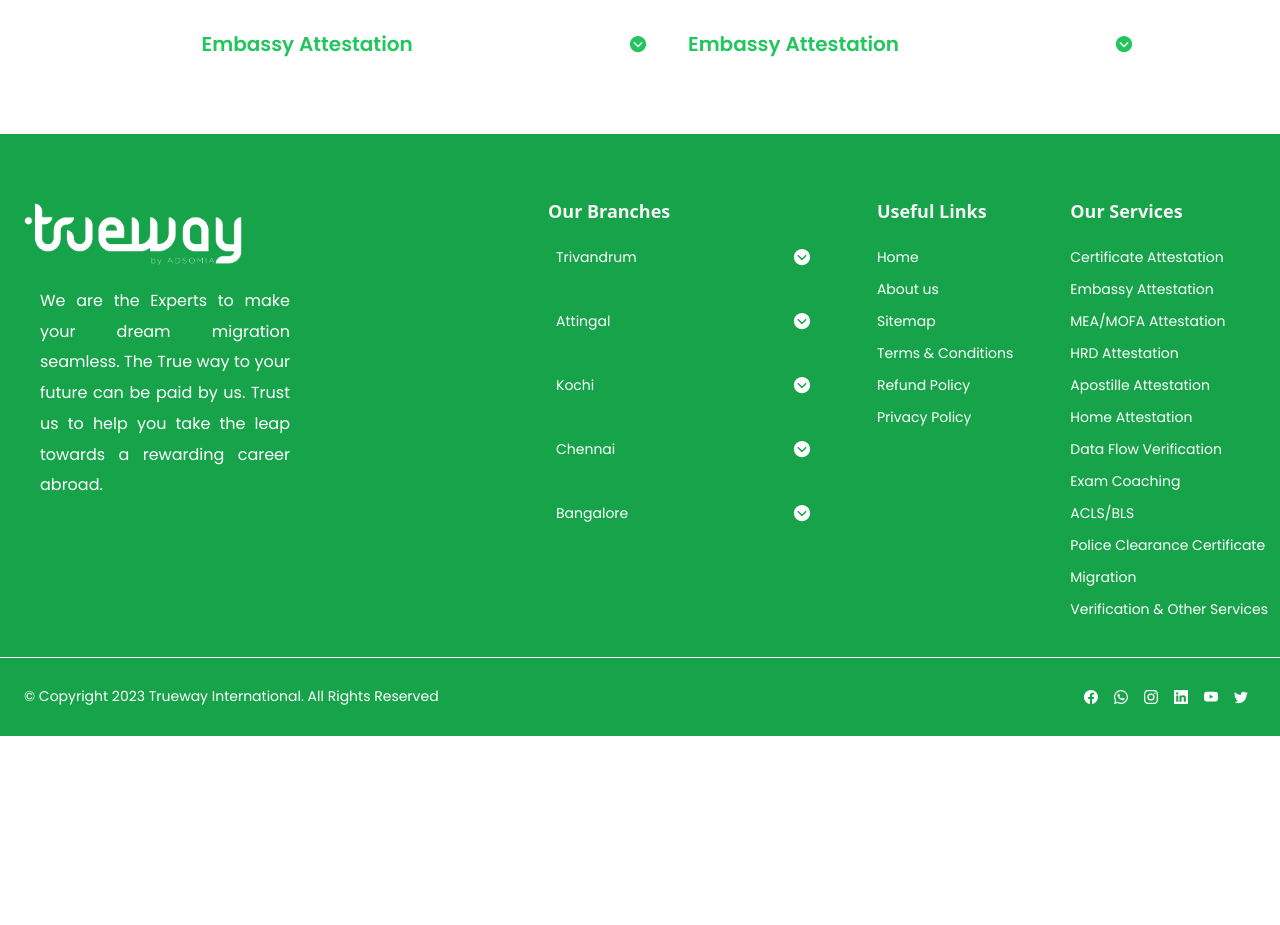
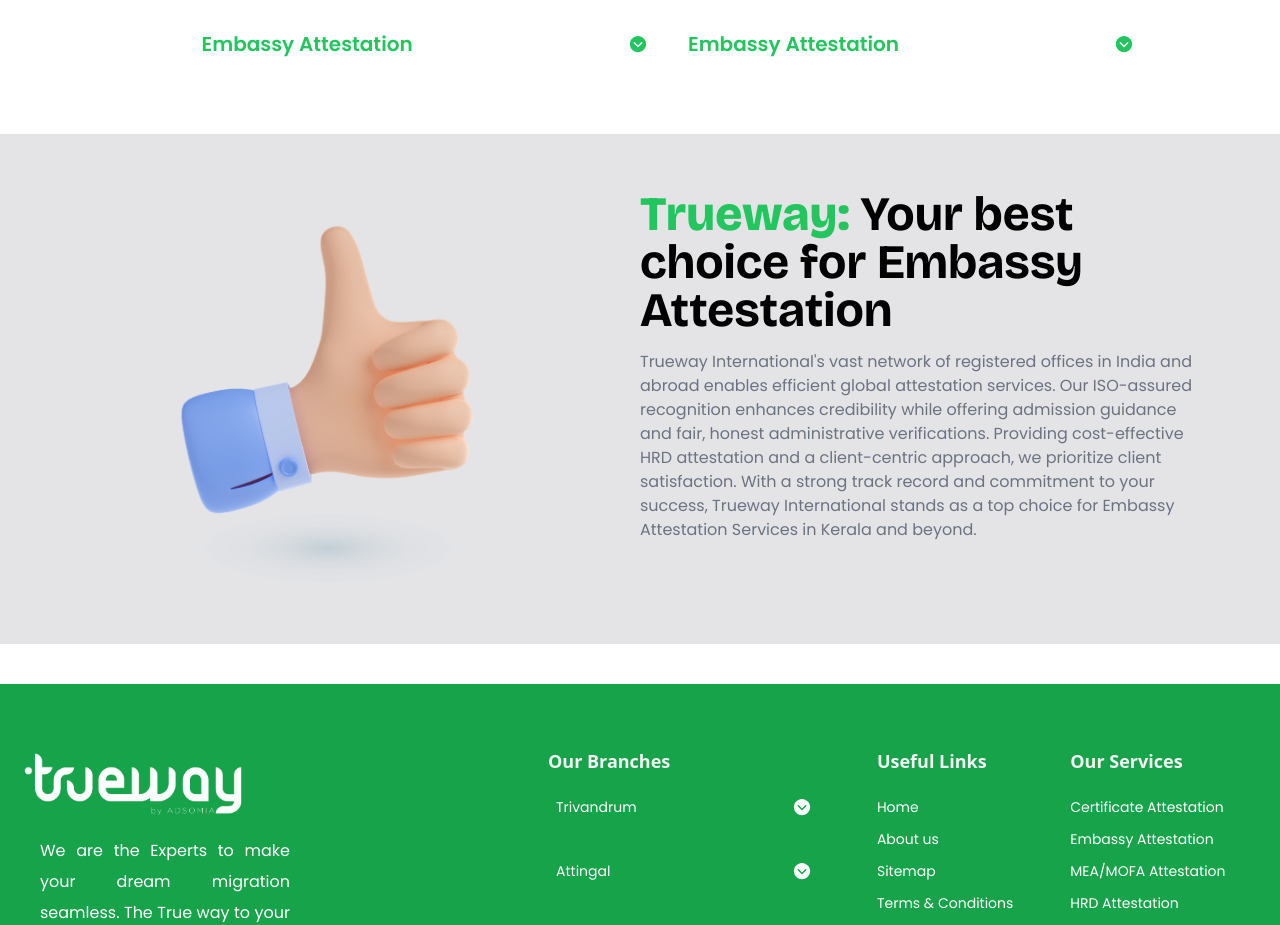
Before and after one commit to Truwayinternational/Trueway-Website, a React (Create React App) app: page /embassyAttestation in a window 1280 px wide. Shown: the part 5760-6685 px from the top of the page. Before the commit the page ends 6496 px from the top, so only its background shows below. Built offline with nearby package versions, Linux system fonts and the light colour scheme.

Commit message:
Trureway  Your best choice section created

```diff
--- a/src/Pages/OtherServices/Embassy Attestation/EmbassyAttestation_index.js
+++ b/src/Pages/OtherServices/Embassy Attestation/EmbassyAttestation_index.js
@@ -5,6 +5,7 @@ import PurposesOfEmbassyAttestation from './PurposesOfEmbassyAttestation'
 import PopulerContries from './PopulerContries'
 import PopularContreisCardMob from './PopularContreisCardMob'
 import HowDoIGet from './HowDoIGet'
+import YourBestChoice from './YourBestChoice'
 
 function EmbassyAttestation_index() {
   return (
@@ -15,6 +16,7 @@ function EmbassyAttestation_index() {
         <PopulerContries />  {/*  countries in Large screen size */}
         <PopularContreisCardMob /> {/*  countries in mobile screen size */}
         <HowDoIGet />
+        <YourBestChoice />
     </div>
   )
 }
--- /dev/null
+++ b/src/Pages/OtherServices/Embassy Attestation/YourBestChoice.js
@@ -0,0 +1,24 @@
+import React from 'react'
+import thumb_img from '../../../Assets/ISO/thumb.png'
+
+function YourBestChoice() {
+  return (
+    <div>
+        <div className='flex justify-center items-center bg-zinc-200 h-full w-full my-10'>
+            <div className='grid md:grid-cols-2 max-w-[1280px] py-10 '>
+                <div className='md:pt-10 lg:pl-32'>
+                    <img className='lg:w-[400px] px-10' src={thumb_img} alt="thumb_img" />
+                </div>
+                <div className='flex flex-col lg:pr-20 md:pr-10 pr-4 md:px-0  px-5'>
+                    <h1 className='text-4xl py-4 md:text-5xl font-HeadingFont font-bold '> <b className='text-green-500'> Trueway:</b> Your best choice for Embassy Attestation</h1>
+                    <p className='text-gray-500 font-poppins '>
+                    Trueway International's vast network of registered offices in India and abroad enables efficient global attestation services. Our ISO-assured recognition enhances credibility while offering admission guidance and fair, honest administrative verifications. Providing cost-effective HRD attestation and a client-centric approach, we prioritize client satisfaction. With a strong track record and commitment to your success, Trueway International stands as a top choice for Embassy Attestation Services in Kerala and beyond.
+                    </p>
+                </div>
+            </div>
+        </div>
+    </div>
+  )
+}
+
+export default YourBestChoice
```
